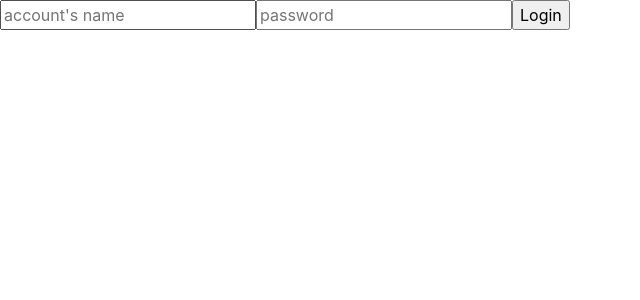
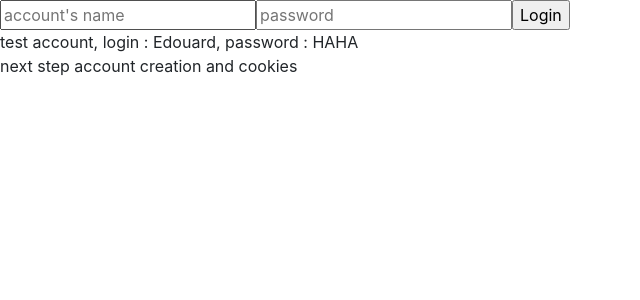
Before and after one commit to LeEdouard/Project, a React (Create React App) app: page /fitness_log in a window 1280 px wide. Shown: the top 300 px of the page, without its empty margins (0-640 px from the left). Built offline with nearby package versions, Linux system fonts and the light colour scheme.

Commit message:
added some sentences

```diff
--- a/src/projet1-3/loginScene.jsx
+++ b/src/projet1-3/loginScene.jsx
@@ -32,6 +32,8 @@ class LoginScene extends Component {
             {this.props.error}
           </div>
         )}
+        <div>test account, login : Edouard, password : HAHA</div>
+        <div>next step account creation and cookies</div>
       </div>
     );
   }
```
